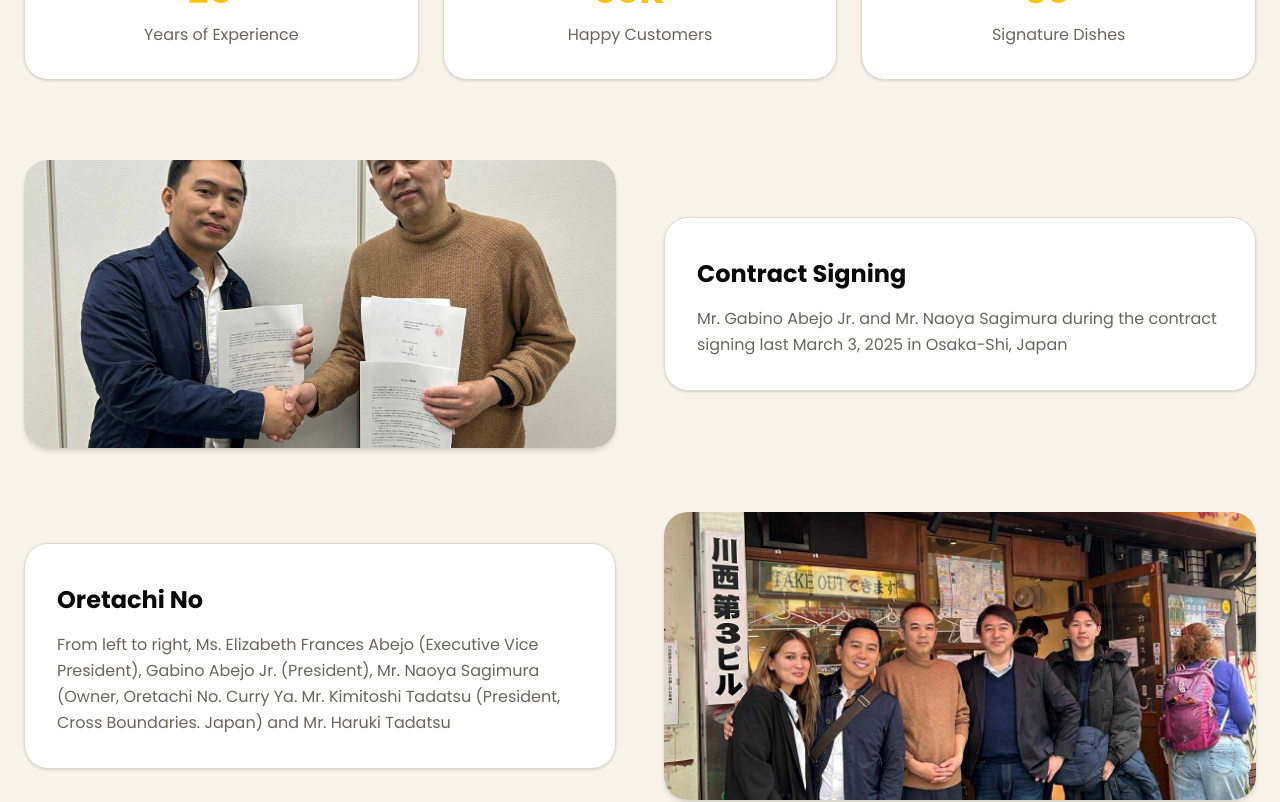
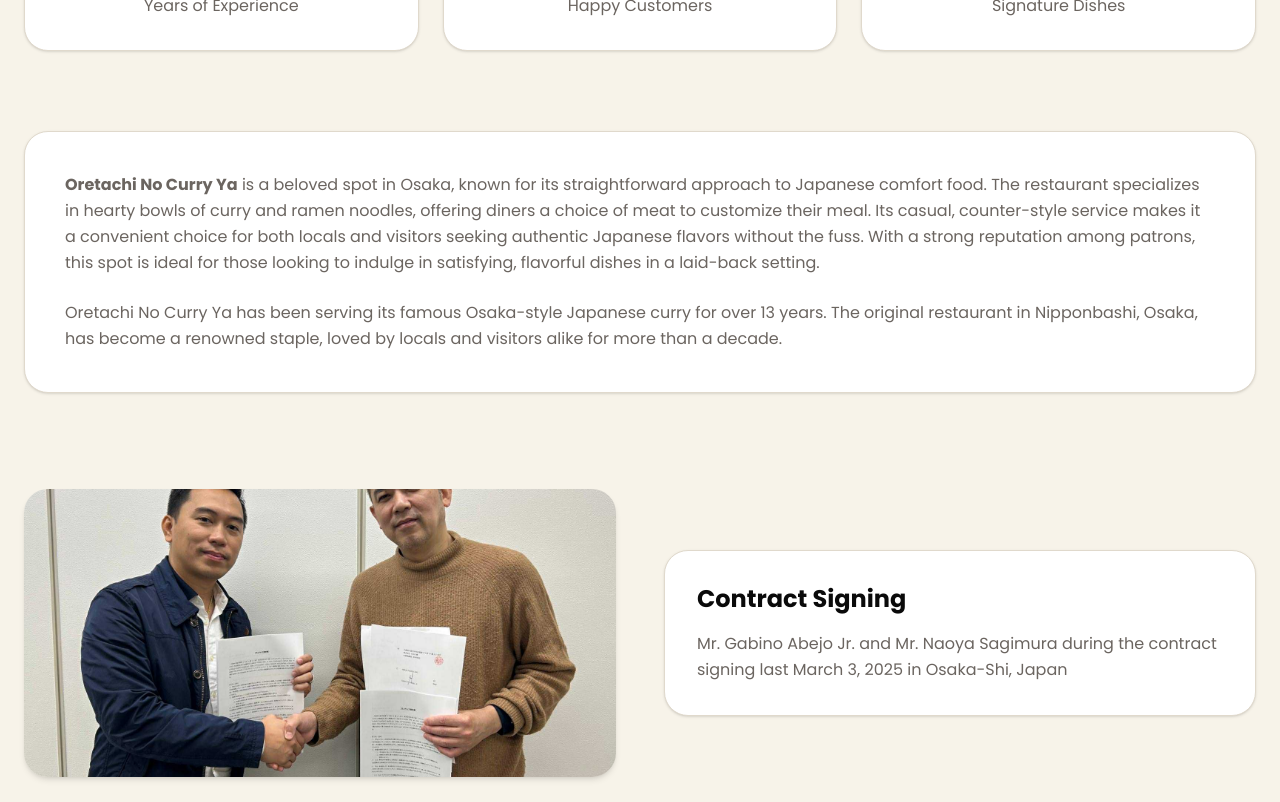
Before and after one commit to jungil13/oretachi, a Next.js app: page /about in a window 1280 px wide. Shown: the part 460-1262 px from the top of the page. Built offline with nearby package versions, Linux system fonts and the light colour scheme; no server answers.

Commit message:
about fix

```diff
--- a/app/about/page.tsx
+++ b/app/about/page.tsx
@@ -1,23 +1,8 @@
-import type { Metadata } from "next";
-import { Award } from "lucide-react";
+"use client";
+
+import { useState } from "react";
 import { FadeUp } from "@/components/animations/motion";
 import { PageHeader } from "@/components/layout/page-header";
-
-export const metadata: Metadata = {
-  title: "About Us – Authentic Osaka Japanese Curry Restaurant in Cebu",
-  description:
-    "Learn the story of Oretachino Curry Ya, born in Osaka's famous Namba district and now bringing authentic Japanese curry to Cebu City, Philippines.",
-  keywords: [
-    "Japanese Restaurant Cebu",
-    "Osaka Curry Cebu",
-    "Authentic Japanese Curry Cebu",
-    "Oretachino Curry Ya Cebu story",
-  ],
-  openGraph: {
-    title: "About Us – Authentic Osaka Japanese Curry | Oretachino Curry Ya Cebu",
-    description: "From Osaka's Namba district to Cebu City – discover our story.",
-  },
-};
 
 const TIMELINE = [
   {
@@ -27,31 +12,31 @@
     image: "/contract.jpg",
   },
   {
-    title: "Oretachi No",
+    title: "Oretachi No Curry Ya Team",
     description:
-      "From left to right, Ms. Elizabeth Frances Abejo (Executive Vice President), Gabino Abejo Jr. (President), Mr. Naoya Sagimura (Owner, Oretachi No. Curry Ya. Mr. Kimitoshi Tadatsu (President, Cross Boundaries. Japan) and Mr. Haruki Tadatsu",
+      "From left to right, Ms. Elizabeth Frances Abejo (Executive Vice President), Gabino Abejo Jr. (President), Mr. Naoya Sagimura (Owner, Oretachi No Curry Ya), Mr. Kimitoshi Tadatsu (President, Cross Boundaries Japan), and Mr. Haruki Tadatsu",
     image: "/oretachino.jpg",
   },
 ];
 
 const STATS = [
-  { value: "25+", label: "Years of Experience" },
+  { value: "13+", label: "Years of Experience" },
   { value: "50K+", label: "Happy Customers" },
   { value: "30+", label: "Signature Dishes" },
 ];
 
 export default function AboutPage() {
+  const [selectedImage, setSelectedImage] = useState<string | null>(null);
+
   return (
     <div className="page-shell">
       <div className="page-container max-w-6xl">
+
         {/* Header */}
         <PageHeader
           eyebrow="Our Story"
           title="About Us"
-          description="Abejo Foods Opc is a newly created company with a goal to establish different brands in
-food, dining, and cafés offering the Filipino market new dining experience thru quality
-food, excellent service, value for money and instaworthy interior. We boast of dedicated
-people to run the organization and manage the brands we believe."
+          description="Abejo Foods OPC is a newly created company focused on building food, dining, and café brands that deliver quality food, excellent service, value for money, and Instagram-worthy interiors. We are powered by a dedicated team committed to delivering exceptional dining experiences."
         />
 
         {/* Stats */}
@@ -63,15 +48,38 @@
                   <p className="text-4xl font-bold text-curry-yellow">
                     {stat.value}
                   </p>
-                  <p className="mt-3 text-muted-foreground">
-                    {stat.label}
-                  </p>
+                  <p className="mt-3 text-muted-foreground">{stat.label}</p>
                 </div>
               </FadeUp>
             ))}
           </div>
         </section>
-        {/* REPLACED SECTION: Image + Text Layout */}
+
+        {/* STORY SECTION */}
+        <section className="mb-24 space-y-10">
+          <FadeUp>
+            <div className="rounded-3xl border bg-card p-10 shadow-sm leading-relaxed text-muted-foreground">
+              <p className="mb-6">
+                <strong>Oretachi No Curry Ya</strong> is a beloved spot in Osaka,
+                known for its straightforward approach to Japanese comfort food.
+                The restaurant specializes in hearty bowls of curry and ramen noodles,
+                offering diners a choice of meat to customize their meal.
+                Its casual, counter-style service makes it a convenient choice for both
+                locals and visitors seeking authentic Japanese flavors without the fuss.
+                With a strong reputation among patrons, this spot is ideal for those
+                looking to indulge in satisfying, flavorful dishes in a laid-back setting.
+              </p>
+
+              <p>
+                Oretachi No Curry Ya has been serving its famous Osaka-style Japanese curry
+                for over 13 years. The original restaurant in Nipponbashi, Osaka, has become
+                a renowned staple, loved by locals and visitors alike for more than a decade.
+              </p>
+            </div>
+          </FadeUp>
+        </section>
+
+        {/* IMAGE TIMELINE */}
         <section className="space-y-16 mb-24">
           {TIMELINE.map((item, i) => {
             const isReversed = i % 2 !== 0;
@@ -79,26 +87,28 @@
             return (
               <FadeUp key={item.title}>
                 <div
-                  className={`flex flex-col gap-8 md:items-center md:gap-12 ${isReversed ? "md:flex-row-reverse" : "md:flex-row"
-                    }`}
+                  className={`flex flex-col gap-8 md:items-center md:gap-12 ${
+                    isReversed ? "md:flex-row-reverse" : "md:flex-row"
+                  }`}
                 >
-                  {/* Image */}
+                  {/* IMAGE */}
                   <div className="md:w-1/2">
-                    <img
-                      src={item.image}
-                      alt={item.title}
-                      className="h-72 w-full rounded-3xl object-cover shadow-md transition duration-300 hover:scale-[1.02]"
-                    />
+                    <div
+                      onClick={() => setSelectedImage(item.image)}
+                      className="cursor-pointer overflow-hidden rounded-3xl shadow-md"
+                    >
+                      <img
+                        src={item.image}
+                        alt={item.title}
+                        className="h-72 w-full object-cover transition duration-300 hover:scale-[1.05]"
+                      />
+                    </div>
                   </div>
 
-                  {/* Text */}
+                  {/* TEXT */}
                   <div className="md:w-1/2">
                     <div className="rounded-3xl border border-border bg-card p-8 shadow-sm transition hover:shadow-lg">
-
-                      <h3 className="mt-2 text-2xl font-bold">
-                        {item.title}
-                      </h3>
-
+                      <h3 className="text-2xl font-bold">{item.title}</h3>
                       <p className="mt-4 leading-relaxed text-muted-foreground">
                         {item.description}
                       </p>
@@ -109,6 +119,21 @@
             );
           })}
         </section>
+
+        {/* MODAL (OUTSIDE LOOP - FIXED) */}
+        {selectedImage && (
+          <div
+            className="fixed inset-0 z-50 flex items-center justify-center bg-black/80 p-6"
+            onClick={() => setSelectedImage(null)}
+          >
+            <img
+              src={selectedImage}
+              alt="Preview"
+              className="max-h-[90vh] max-w-[90vw] rounded-2xl shadow-2xl"
+            />
+          </div>
+        )}
+
       </div>
     </div>
   );
```
